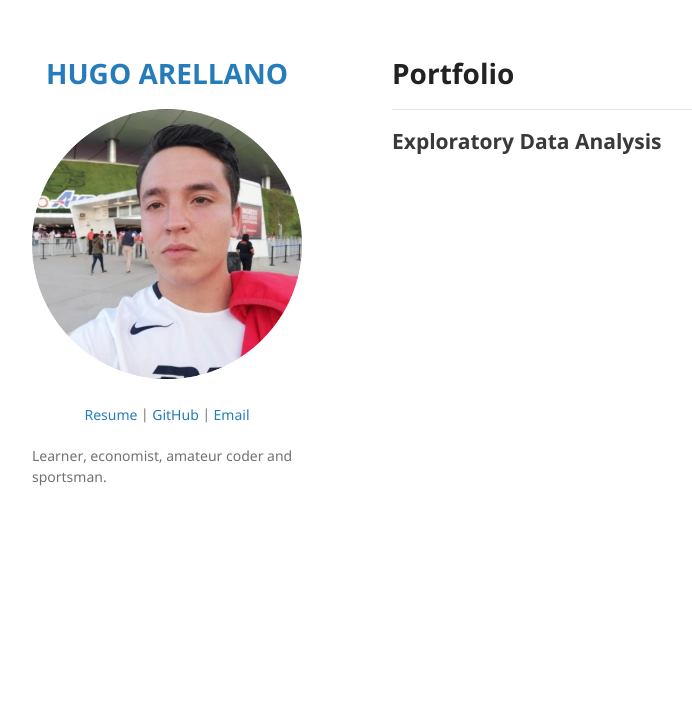
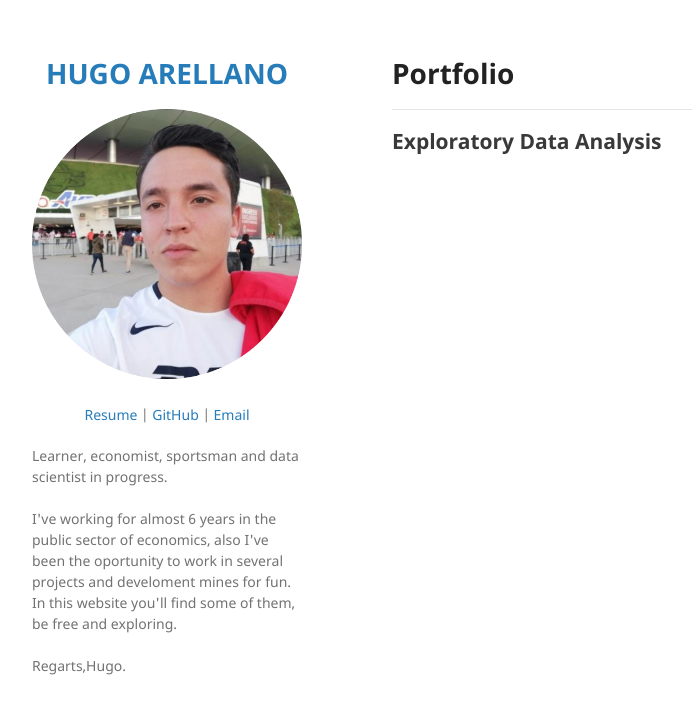
Before and after one commit to economistanddatascientist/economistanddatascientist.github.io, a Jekyll site: the page built from index.md, in a window 1280 px wide. Shown: the top 714 px of the page, without its empty margins (178-870 px from the left). Built offline with Jekyll 4.4.1, drawn with Linux system fonts in a browser that asks for light colours; our own code applies the rules of GitHub Pages for plain Markdown files.

Commit message:
Update _config.yml

```diff
--- a/_config.yml
+++ b/_config.yml
@@ -10,7 +10,13 @@ description:
   </p>
 
   <p align="centre">
-  Learner, economist, amateur coder and sportsman.
+  Learner, economist, sportsman and data scientist in progress.
+  <br><br>
+  I've working for almost 6 years in the public sector of economics, also I've
+  been the oportunity to work in several projects and develoment mines for fun.
+  In this website you'll find some of them, be free and exploring.
+  <br><br>
+  Regarts,Hugo.
   </p>
 
 theme: jekyll-theme-minimal
```
